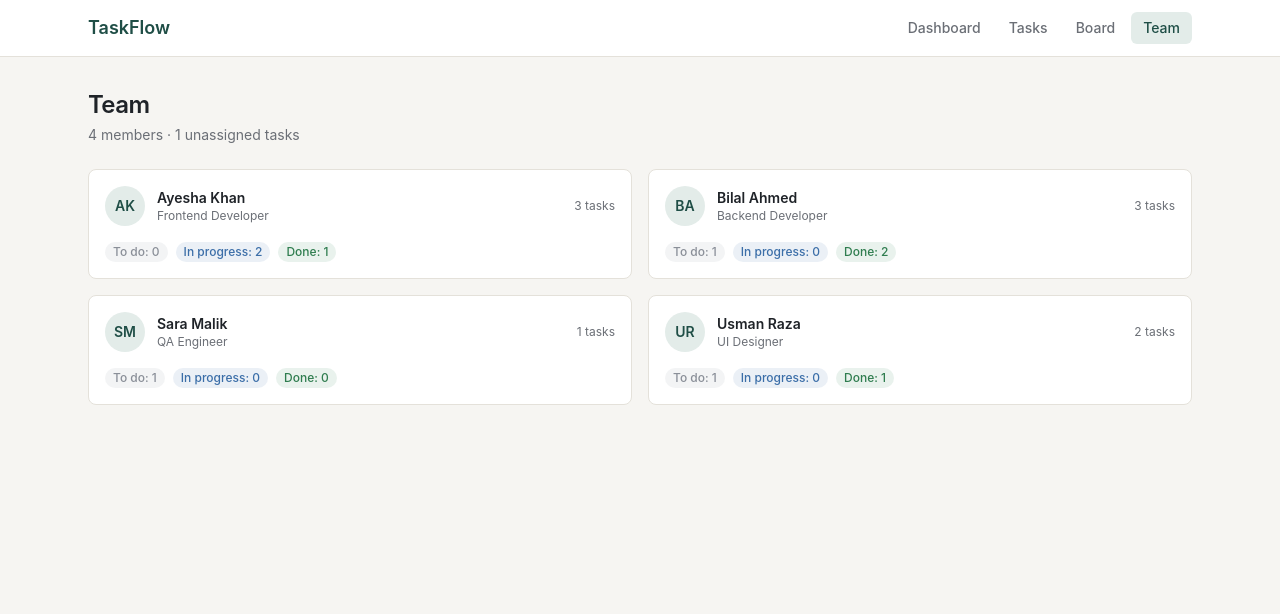
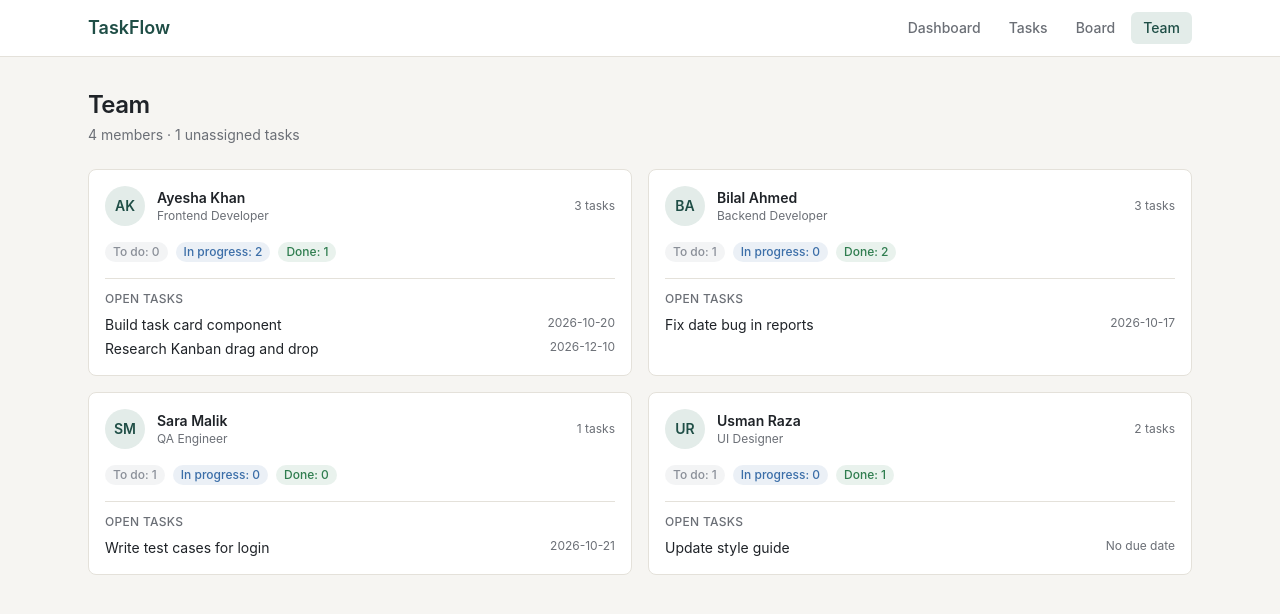
Before and after one commit to khadijafatima409/taskflow, a React (Vite) app: page /team in a window 1280 px wide. Shown: the top 614 px of the page. Built offline with nearby package versions, Linux system fonts and the light colour scheme.

Commit message:
feat(team): list each member's open tasks

```diff
--- a/src/components/features/team/TeamPage.tsx
+++ b/src/components/features/team/TeamPage.tsx
@@ -24,6 +24,7 @@ function TeamPage({ tasks }: TeamPageProps) {
       <div className="grid gap-4 sm:grid-cols-2">
         {seedTeam.map((member) => {
           const memberTasks = tasks.filter((task) => task.assigneeId === member.id);
+          const openTasks = memberTasks.filter((task) => task.status !== 'done');
 
           return (
             <Card key={member.id} className="p-4">
@@ -50,6 +51,26 @@ function TeamPage({ tasks }: TeamPageProps) {
                   );
                 })}
               </div>
+
+              <div className="mt-4 border-t border-line pt-3">
+                <p className="mb-2 text-xs font-medium tracking-wide text-muted uppercase">
+                  Open tasks
+                </p>
+                {openTasks.length === 0 ? (
+                  <p className="text-sm text-muted">Nothing open</p>
+                ) : (
+                  <ul className="space-y-1">
+                    {openTasks.map((task) => (
+                      <li key={task.id} className="flex justify-between gap-3 text-sm">
+                        <span>{task.title}</span>
+                        <span className="shrink-0 text-xs text-muted">
+                          {task.dueDate ?? 'No due date'}
+                        </span>
+                      </li>
+                    ))}
+                  </ul>
+                )}
+              </div>
             </Card>
           );
         })}
```
